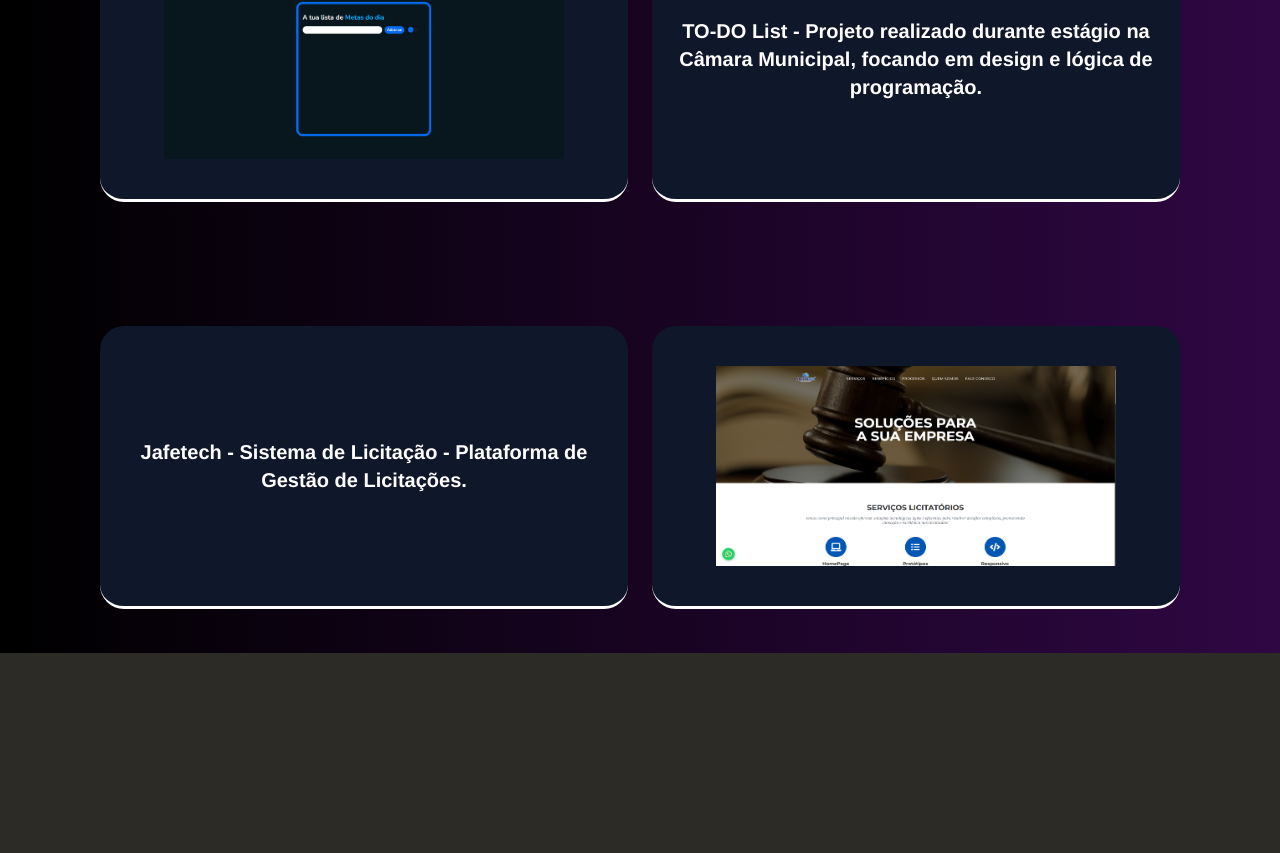
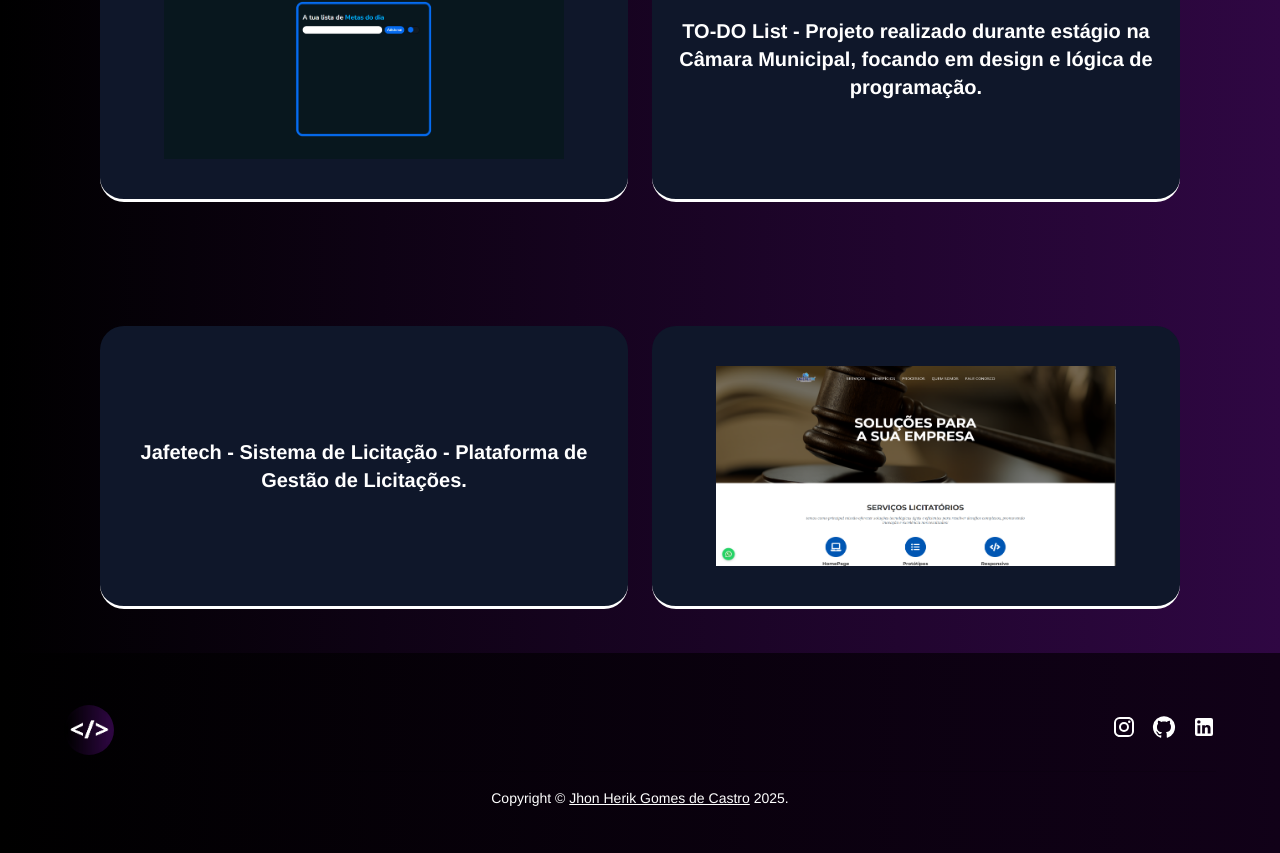
Before and after one commit to jhonherikgc/Portf-lio-Dev, a React (Vite) app: page / in a window 1280 px wide. Shown: the part 5888-6741 px from the top of the page. Before the commit the page ends 6541 px from the top, so only its background shows below. Built offline with nearby package versions, Linux system fonts and the light colour scheme; some icons are missing.

Commit message:
perf + footer

```diff
--- /dev/null
+++ b/src/components/Footer/Footer.tsx
@@ -0,0 +1,52 @@
+
+import { Box, Container, Divider, Link, Stack, Typography, styled } from "@mui/material";
+import { GitHub, LinkedIn, Instagram } from "@mui/icons-material";
+import Icon from "../../assets/images/FavIcon.png"
+
+const StyledFooter = styled(Box)(({ theme }) => ({
+  background: theme.palette.footer.dark,
+  color: "white",
+  padding: theme.spacing(4, 0),
+  marginTop: 'auto',
+  height:"200px"
+}));
+
+export function Footer() {
+  const currentYear = new Date().getFullYear();
+
+  return (
+    // @ts-ignore
+    <StyledFooter component="footer">
+      <Container maxWidth="lg">
+        <Stack
+          paddingTop="20px"
+          direction={{ xs: 'column', sm: 'row' }}
+          justifyContent="space-between"
+          alignItems="center"
+          spacing={2}
+        >
+          <Stack direction="row" alignItems="center" spacing={1}>
+            <img src={Icon} alt="Icon" style={{ height: '50px', width: '50px', borderRadius: '50%'}} />
+          </Stack>
+          <Stack direction="row" spacing={2}>
+            <Link href="https://www.instagram.com/jhonherikgc" target="_blank" rel="noopener noreferrer" color="inherit">
+              <Instagram />
+            </Link>
+            <Link href="https://github.com/jhonherikgc" target="_blank" rel="noopener noreferrer" color="inherit">
+              <GitHub />
+            </Link>
+            <Link href="https://www.linkedin.com/in/jhonherikgc/" target="_blank" rel="noopener noreferrer" color="inherit">
+              <LinkedIn />
+            </Link>
+          </Stack>
+        </Stack>
+        <Divider sx={{ my: 2 }} />
+        <Typography variant="body2" color="white" align="center">
+          {'Copyright © '}
+          <Link color="inherit" href="https://github.com/jhonherikgc">Jhon Herik Gomes de Castro</Link>{' '}
+          {currentYear}.
+        </Typography>
+      </Container>
+    </StyledFooter>
+  );
+}
--- a/src/pages/Home/Home.tsx
+++ b/src/pages/Home/Home.tsx
@@ -5,6 +5,7 @@
 import ProjectSection from "../Sections/Projects/ProjectSection"
 import BackToTop from "../../components/BacktoTop/BackToTop"
 import Timeline from "../../components/TimeLine/Timeline"
+import { Footer } from "../../components/Footer/Footer"
 
 const Home = () => {
 
@@ -17,6 +18,7 @@
     <Timeline/>
     <ProjectSection/>
     <BackToTop/>
+    <Footer/>
     </>
   )
 }
```
